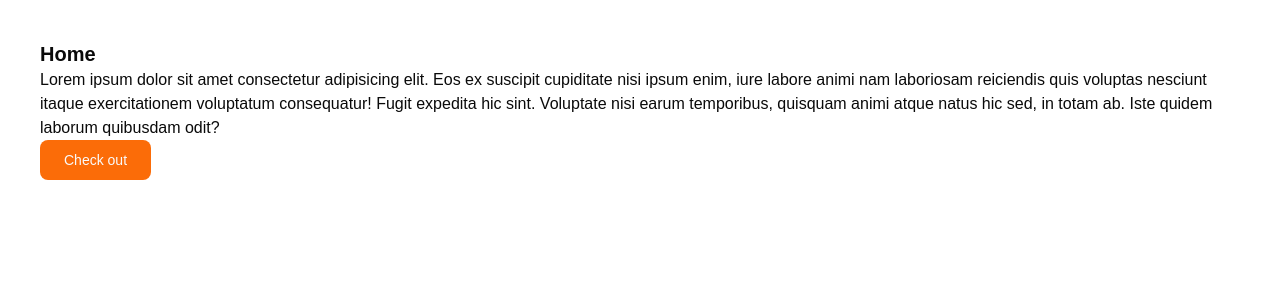
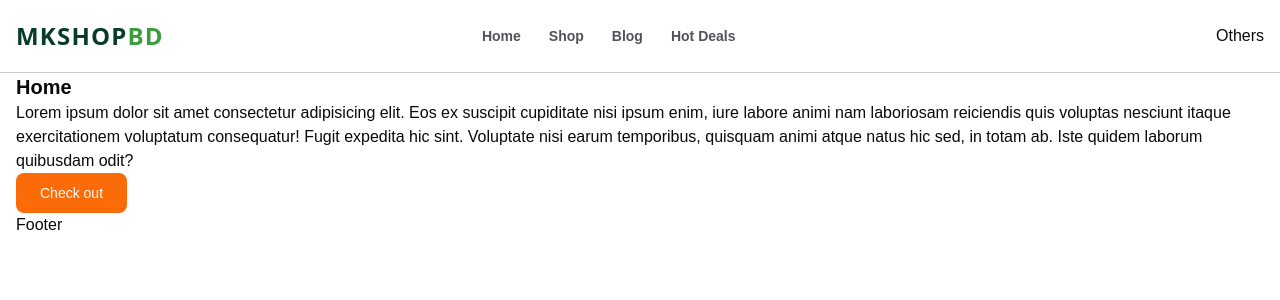
Before and after one commit to mkError420/e-Commerce-by-MK, a Next.js app: page / in a window 1280 px wide. Shown: the top 300 px of the page. Built offline with nearby package versions, Linux system fonts and the light colour scheme.

Commit message:
Header section add

```diff
--- a/app/globals.css
+++ b/app/globals.css
@@ -14,6 +14,7 @@
          --color-darkColor: #151515;
          --color-lightColor: #52525b;
          --color-lightOrange: #fca99b;
+         --color-shop_light_green: #3b9c3c;
          /* lightBlue: #7688DB,
          darkBlue: #6c7fd8,
          darkText: #686e7d,
@@ -63,6 +64,7 @@
   --color-sidebar-accent-foreground: var(--sidebar-accent-foreground);
   --color-sidebar-border: var(--sidebar-border);
   --color-sidebar-ring: var(--sidebar-ring);
+
 }
 
 :root {
@@ -141,4 +143,7 @@
   body {
     @apply bg-background text-foreground;
   }
+  .hoverEffect{
+    @apply transition-all duration-300 ease-in-out;
+  }
 }
--- a/app/layout.tsx
+++ b/app/layout.tsx
@@ -1,5 +1,7 @@
 import type { Metadata } from "next";
 import "./globals.css";
+import Header from "@/components/Header";
+import Footer from "@/components/Footer";
 
 
 
@@ -18,9 +20,11 @@
 }>) {
   return (
     <html lang="en">
-      <body className="font-poppins antialiased">
-        {children}
-      </body>
+    <body className="font-poppins antialiased">
+  <Header/>
+  {children}
+  <Footer/>
+    </body>
     </html>
   );
 }
--- a/app/page.tsx
+++ b/app/page.tsx
@@ -1,14 +1,15 @@
+import Container from '@/components/Container';
 import { Button } from '@/components/ui/button';
 import React from 'react'
 
 const Home = () => {
   return (
-    <div className='p-10 bg-shop-light-pink'>
+    <Container className='bg-shop-light-pink'>
       <h2 className='text-xl font-semibold'>Home</h2>
       <p>Lorem ipsum dolor sit amet consectetur adipisicing elit. Eos ex suscipit cupiditate nisi ipsum enim, iure labore animi nam laboriosam reiciendis quis voluptas nesciunt itaque exercitationem voluptatum consequatur! Fugit expedita hic sint. Voluptate nisi earum temporibus, quisquam animi atque natus hic sed, in totam ab. Iste quidem laborum quibusdam odit?
       </p>
-      <Button size="lg"><h3>Check out</h3> </Button>
-    </div>
+      <Button size="lg">Check out</Button>
+    </Container>
   )
 }
 
--- /dev/null
+++ b/components/Container.tsx
@@ -0,0 +1,19 @@
+import { cn } from '@/lib/utils';
+import React from 'react'
+
+const Container = ({
+  children,
+  className,
+}:{
+  children: React.ReactNode,
+  className?: string,
+}) => {
+  return (
+    <div className={cn("max-w-screen-xl mx-auto px-4",
+    className)}>
+      {children}
+    </div>
+  )
+}
+
+export default Container;
--- /dev/null
+++ b/components/Footer.tsx
@@ -0,0 +1,12 @@
+import React from 'react'
+import Container from './Container'
+
+const Footer = () => {
+  return (
+    <footer>
+     <Container>Footer</Container>
+    </footer>
+  )
+}
+
+export default Footer
--- /dev/null
+++ b/components/Header.tsx
@@ -0,0 +1,22 @@
+import React from 'react'
+import Container from './Container';
+import Logo from './Logo';
+import HeaderMenu from './HeaderMenu';
+
+const Header = () => {
+  return (
+    <header className='bg-white py-5 border-b border-b-black/20' >
+      <Container className='flex items-center justify-between'>
+        {/* Logo */}
+        <Logo/>
+        {/* Navbutton */}
+        <HeaderMenu/>
+        <div>
+          Others
+        </div>
+      </Container>
+    </header>
+  )
+}
+
+export default Header;
--- /dev/null
+++ b/components/HeaderMenu.tsx
@@ -0,0 +1,24 @@
+"use client"
+import { headerData } from '@/constants/data'
+import Link from 'next/link'
+import { usePathname } from 'next/navigation'
+import React from 'react'
+
+function HeaderMenu() {
+  const pathname = usePathname()
+  console.log(pathname)
+  return (
+    <div className='hidden md:inline-flex w-1/3 items-center gap-7 text-sm capitalize font-semibold text-lightColor '>
+      {headerData?.map((item)=>(
+        <Link key={item?.title} href={item?.link} className=
+        {`hover:text-shop_light_green hoverEffect relative group`}>
+          {item?.title}
+          <span className={`absolute -bottom-0.5 left-1/2 w-0 h-0.5 bg-shop_light_green group-hover:w-1/2 hoverEffect group-hover:left-0`}/>
+          <span className={`absolute -bottom-0.5 right-1/2 w-0 h-0.5 bg-shop_light_green group-hover:w-1/2 hoverEffect group-hover:right-0`}/>
+        </Link>
+      ))}
+    </div>
+  )
+}
+
+export default HeaderMenu
--- /dev/null
+++ b/components/Logo.tsx
@@ -0,0 +1,13 @@
+import { cn } from '@/lib/utils'
+import Link from 'next/link'
+import React from 'react'
+
+const Logo = ({className}:{className?:string}) => {
+  return <Link href={"/"}>
+    <h2 className={cn("text-2xl text-shop_dark_green font-black tracking-wider uppercase hover:text-shop_light_green hoverEffect group font-sans",className)}>
+      MKSHOP<span className='text-shop_light_green group-hover:text-shop_dark_green hoverEffect'>BD</span>
+    </h2>
+  </Link>
+}
+
+export default Logo
--- /dev/null
+++ b/constants/data.ts
@@ -0,0 +1,7 @@
+export const headerData =[
+  {title: 'Home', link: '/'},
+  {title: 'Shop', link: '/shop'},
+  {title: 'Blog', link: '/blog'},
+  /* {title: 'Contact', link: '/contact'}, */
+  {title: 'Hot Deals', link: '/deals'},
+];
```
